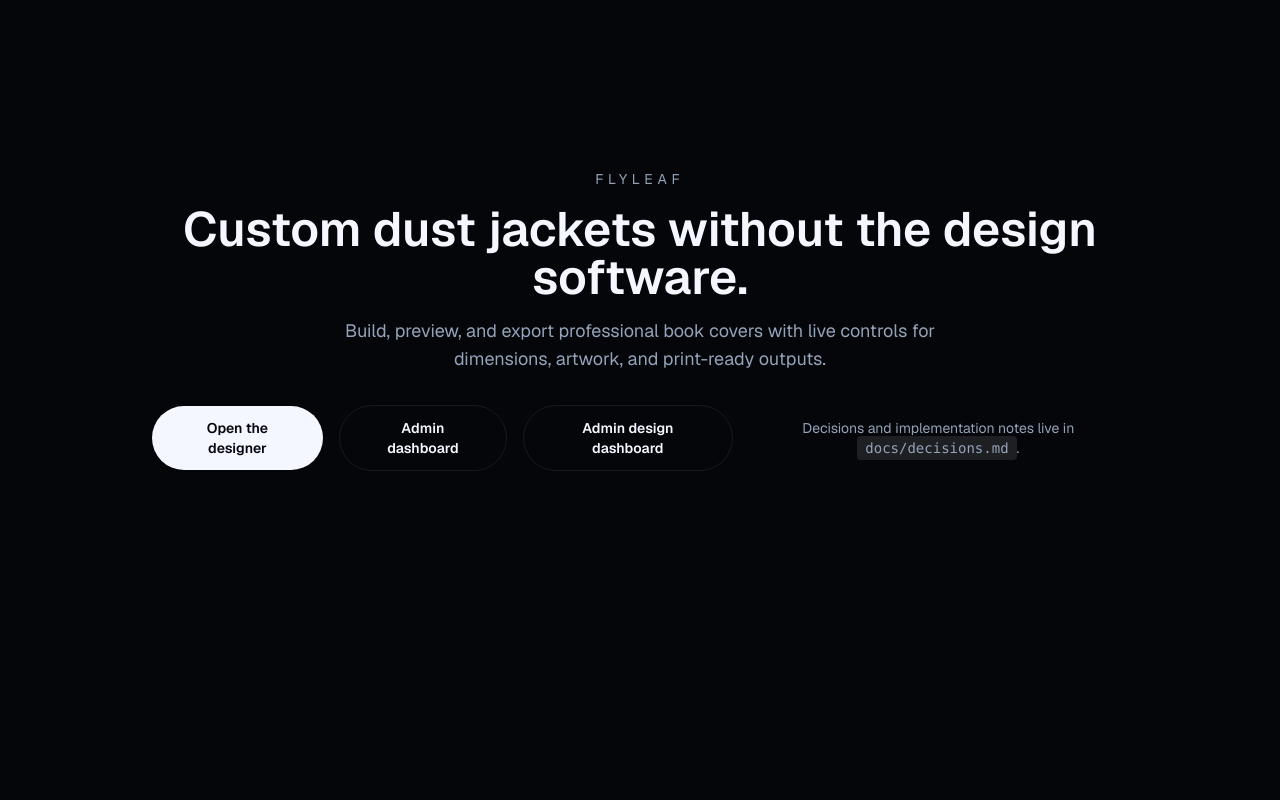
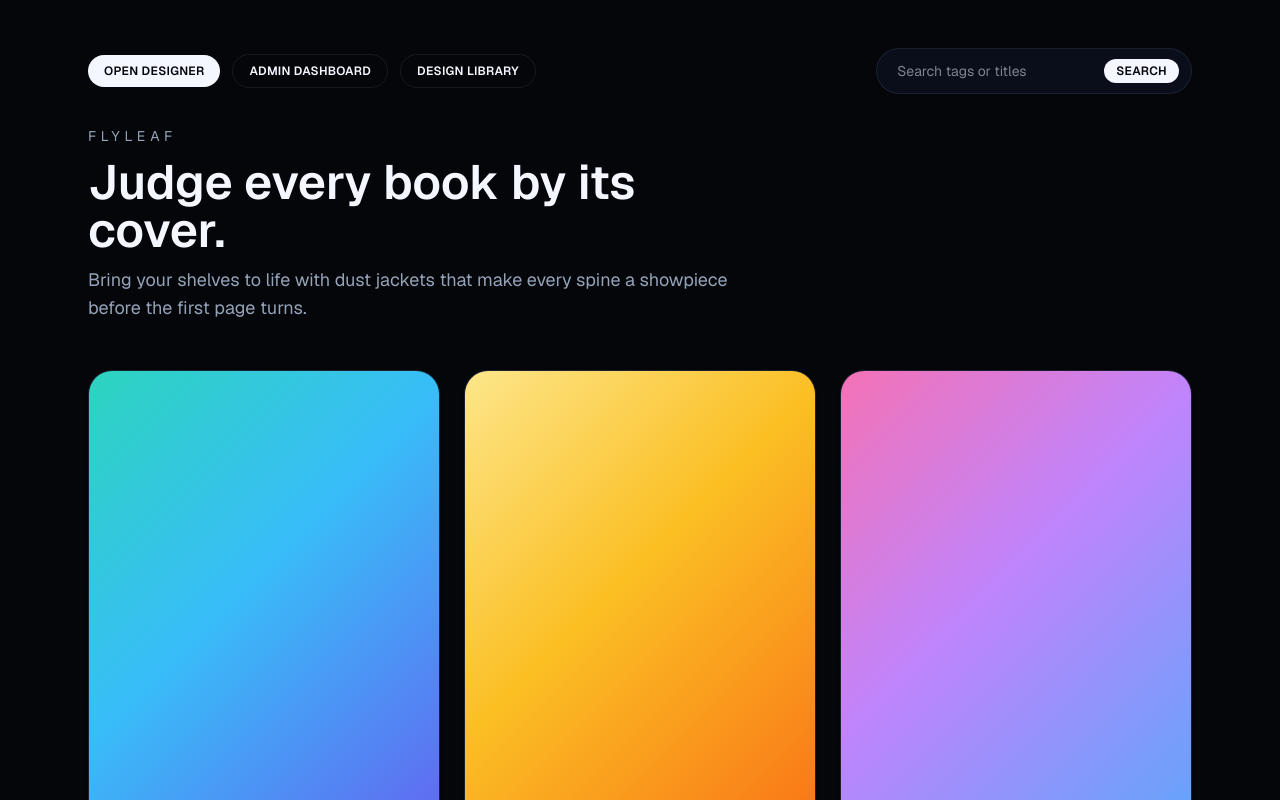
Before and after one commit to jdin9/flyleaf-v2, a Next.js app: page / in a window 1280 px wide. Shown: the top 800 px of the page. Built offline with nearby package versions, Linux system fonts and the light colour scheme.

Commit message:
Add tag search to homepage design gallery

```diff
--- a/src/app/admin/design-dashboard/page.tsx
+++ b/src/app/admin/design-dashboard/page.tsx
@@ -3,45 +3,9 @@
 import Image from "next/image";
 import { ChangeEvent, FormEvent, useMemo, useState } from "react";
 
-type AdminDesign = {
-  id: number;
-  name: string;
-  orders: number;
-  addedAt: string;
-  previewUrl: string | null;
-  previewBackground: string;
-  tags: string[];
-};
+import { initialDesigns, type Design } from "@/data/designs";
 
-const initialDesigns: AdminDesign[] = [
-  {
-    id: 1,
-    name: "Aurora Fade",
-    orders: 128,
-    addedAt: "2024-02-12",
-    previewUrl: null,
-    previewBackground: "linear-gradient(135deg, #2dd4bf 0%, #38bdf8 45%, #6366f1 100%)",
-    tags: ["Gradient", "Sci-Fi"],
-  },
-  {
-    id: 2,
-    name: "Gilded Atlas",
-    orders: 86,
-    addedAt: "2024-03-04",
-    previewUrl: null,
-    previewBackground: "linear-gradient(135deg, #fde68a 0%, #fbbf24 45%, #f97316 100%)",
-    tags: ["Historical", "Luxury"],
-  },
-  {
-    id: 3,
-    name: "Nocturne Bloom",
-    orders: 64,
-    addedAt: "2024-04-21",
-    previewUrl: null,
-    previewBackground: "linear-gradient(135deg, #f472b6 0%, #c084fc 45%, #60a5fa 100%)",
-    tags: ["Romance", "Floral"],
-  },
-];
+type AdminDesign = Design;
 
 let designIdCounter = initialDesigns.length;
 
--- a/src/app/page.tsx
+++ b/src/app/page.tsx
@@ -1,41 +1,152 @@
+"use client";
+
+import Image from "next/image";
 import Link from "next/link";
+import { FormEvent, useMemo, useState } from "react";
+
+import { initialDesigns } from "@/data/designs";
 
 export default function Home() {
+  const [query, setQuery] = useState("");
+  const [activeTerm, setActiveTerm] = useState("");
+
+  const filteredDesigns = useMemo(() => {
+    const normalized = activeTerm.trim().toLowerCase();
+    if (!normalized) {
+      return initialDesigns;
+    }
+
+    return initialDesigns.filter((design) => {
+      return (
+        design.tags.some((tag) => tag.toLowerCase().includes(normalized)) ||
+        design.name.toLowerCase().includes(normalized)
+      );
+    });
+  }, [activeTerm]);
+
+  const handleSearch = (event: FormEvent<HTMLFormElement>) => {
+    event.preventDefault();
+    setActiveTerm(query);
+  };
+
+  const handleClear = () => {
+    setQuery("");
+    setActiveTerm("");
+  };
+
   return (
     <main className="min-h-screen bg-background text-foreground">
-      <section className="mx-auto flex h-[80vh] max-w-5xl flex-col items-center justify-center gap-8 px-6 text-center">
-        <div className="space-y-4">
-          <p className="text-sm uppercase tracking-[0.35em] text-muted">Flyleaf</p>
-          <h1 className="text-4xl font-semibold sm:text-5xl">
-            Custom dust jackets without the design software.
-          </h1>
-          <p className="mx-auto max-w-2xl text-lg text-muted">
-            Build, preview, and export professional book covers with live controls for dimensions,
-            artwork, and print-ready outputs.
-          </p>
-        </div>
-        <div className="flex flex-col items-center gap-4 sm:flex-row">
+      <section className="mx-auto flex min-h-screen w-full max-w-6xl flex-col gap-12 px-6 py-12">
+        <div className="flex flex-col gap-8">
+          <div className="flex flex-col gap-4 sm:flex-row sm:items-center sm:justify-between">
+            <div className="flex flex-wrap items-center gap-3">
               <Link
                 href="/designer"
-            className="rounded-full bg-foreground px-8 py-3 text-sm font-semibold text-background transition hover:opacity-90"
+                className="rounded-full bg-foreground px-4 py-2 text-xs font-semibold uppercase tracking-wide text-background transition hover:opacity-90"
               >
-            Open the designer
+                Open designer
               </Link>
               <Link
                 href="/admin"
-            className="rounded-full border border-border px-8 py-3 text-sm font-semibold text-foreground transition hover:border-foreground/40"
+                className="rounded-full border border-border px-4 py-2 text-xs font-semibold uppercase tracking-wide text-foreground transition hover:border-foreground/40"
               >
                 Admin dashboard
               </Link>
               <Link
                 href="/admin/design-dashboard"
-            className="rounded-full border border-border px-8 py-3 text-sm font-semibold text-foreground transition hover:border-foreground/40"
+                className="rounded-full border border-border px-4 py-2 text-xs font-semibold uppercase tracking-wide text-foreground transition hover:border-foreground/40"
               >
-            Admin design dashboard
+                Design library
               </Link>
+            </div>
+            <form
+              onSubmit={handleSearch}
+              className="flex w-full flex-wrap items-center gap-2 rounded-full border border-border bg-panel/70 px-3 py-2 text-sm text-muted sm:w-auto"
+            >
+              <input
+                value={query}
+                onChange={(event) => setQuery(event.target.value)}
+                placeholder="Search tags or titles"
+                className="flex-1 bg-transparent px-2 py-1 text-foreground outline-none"
+                type="search"
+                aria-label="Search designs by tag"
+              />
+              <div className="flex items-center gap-2">
+                <button
+                  type="submit"
+                  className="rounded-full bg-foreground px-3 py-1 text-xs font-semibold uppercase tracking-wide text-background transition hover:opacity-90"
+                >
+                  Search
+                </button>
+                {activeTerm ? (
+                  <button
+                    type="button"
+                    onClick={handleClear}
+                    className="rounded-full border border-border px-3 py-1 text-xs font-semibold uppercase tracking-wide text-foreground transition hover:border-foreground/40"
+                  >
+                    Clear
+                  </button>
+                ) : null}
+              </div>
+            </form>
+          </div>
+          <div className="max-w-2xl space-y-3">
+            <p className="text-sm uppercase tracking-[0.35em] text-muted">Flyleaf</p>
+            <h1 className="text-4xl font-semibold sm:text-5xl">Judge every book by its cover.</h1>
+            <p className="text-lg text-muted">
+              Bring your shelves to life with dust jackets that make every spine a showpiece before the first page turns.
+            </p>
+            {activeTerm ? (
               <p className="text-sm text-muted">
-            Decisions and implementation notes live in <code className="rounded bg-foreground/10 px-2 py-1">docs/decisions.md</code>.
+                Showing designs tagged with <span className="font-medium text-foreground">{activeTerm}</span>.
               </p>
+            ) : null}
+          </div>
+        </div>
+        <div className="flex-1">
+          {filteredDesigns.length === 0 ? (
+            <div className="flex min-h-[320px] items-center justify-center rounded-3xl border border-dashed border-border text-sm text-muted">
+              No designs match that search yet. Try a different tag.
+            </div>
+          ) : (
+            <div className="grid gap-6 sm:grid-cols-2 lg:grid-cols-3">
+              {filteredDesigns.map((design) => (
+                <article
+                  key={design.id}
+                  className="group relative flex flex-col overflow-hidden rounded-3xl border border-border bg-panel/70 shadow-sm backdrop-blur transition hover:-translate-y-1 hover:shadow-lg"
+                >
+                  <div className="relative aspect-[3/4] w-full overflow-hidden border-b border-border/50">
+                    {design.previewUrl ? (
+                      <Image
+                        src={design.previewUrl}
+                        alt={`${design.name} cover art`}
+                        fill
+                        className="object-cover"
+                      />
+                    ) : (
+                      <div
+                        className="h-full w-full"
+                        style={{ background: design.previewBackground }}
+                      />
+                    )}
+                  </div>
+                  <div className="flex flex-1 flex-col gap-3 p-6">
+                    <div className="space-y-1">
+                      <h2 className="text-xl font-semibold">{design.name}</h2>
+                      <p className="text-sm text-muted">Added {design.addedAt}</p>
+                    </div>
+                    <div className="mt-auto flex flex-wrap gap-2 text-xs text-muted">
+                      {design.tags.map((tag) => (
+                        <span key={tag} className="rounded-full border border-border px-3 py-1 uppercase tracking-wide">
+                          {tag}
+                        </span>
+                      ))}
+                    </div>
+                  </div>
+                </article>
+              ))}
+            </div>
+          )}
         </div>
       </section>
     </main>
--- /dev/null
+++ b/src/data/designs.ts
@@ -0,0 +1,84 @@
+export type Design = {
+  id: number;
+  name: string;
+  orders: number;
+  addedAt: string;
+  previewUrl: string | null;
+  previewBackground: string;
+  tags: string[];
+};
+
+export const initialDesigns: Design[] = [
+  {
+    id: 1,
+    name: "Aurora Fade",
+    orders: 128,
+    addedAt: "2024-02-12",
+    previewUrl: null,
+    previewBackground: "linear-gradient(135deg, #2dd4bf 0%, #38bdf8 45%, #6366f1 100%)",
+    tags: ["Gradient", "Sci-Fi"],
+  },
+  {
+    id: 2,
+    name: "Gilded Atlas",
+    orders: 86,
+    addedAt: "2024-03-04",
+    previewUrl: null,
+    previewBackground: "linear-gradient(135deg, #fde68a 0%, #fbbf24 45%, #f97316 100%)",
+    tags: ["Historical", "Luxury"],
+  },
+  {
+    id: 3,
+    name: "Nocturne Bloom",
+    orders: 64,
+    addedAt: "2024-04-21",
+    previewUrl: null,
+    previewBackground: "linear-gradient(135deg, #f472b6 0%, #c084fc 45%, #60a5fa 100%)",
+    tags: ["Romance", "Floral"],
+  },
+  {
+    id: 4,
+    name: "Ink & Ember",
+    orders: 52,
+    addedAt: "2024-05-02",
+    previewUrl: null,
+    previewBackground: "linear-gradient(135deg, #0f172a 0%, #1e293b 55%, #f97316 100%)",
+    tags: ["Fantasy", "Epic"],
+  },
+  {
+    id: 5,
+    name: "Solar Script",
+    orders: 41,
+    addedAt: "2024-05-27",
+    previewUrl: null,
+    previewBackground: "linear-gradient(135deg, #facc15 0%, #fb7185 50%, #f97316 100%)",
+    tags: ["Adventure", "Limited"],
+  },
+  {
+    id: 6,
+    name: "Verdant Archive",
+    orders: 37,
+    addedAt: "2024-06-11",
+    previewUrl: null,
+    previewBackground: "linear-gradient(135deg, #22c55e 0%, #16a34a 50%, #0d9488 100%)",
+    tags: ["Nature", "Non-fiction"],
+  },
+  {
+    id: 7,
+    name: "Gossamer Night",
+    orders: 29,
+    addedAt: "2024-07-03",
+    previewUrl: null,
+    previewBackground: "linear-gradient(135deg, #6366f1 0%, #8b5cf6 50%, #ec4899 100%)",
+    tags: ["Mystery", "Limited"],
+  },
+  {
+    id: 8,
+    name: "Celestial Ledger",
+    orders: 24,
+    addedAt: "2024-07-24",
+    previewUrl: null,
+    previewBackground: "linear-gradient(135deg, #1d4ed8 0%, #22d3ee 50%, #0f172a 100%)",
+    tags: ["Sci-Fi", "Collector"],
+  },
+];
```
Lines whose indentation alone changed are shown as unchanged.
